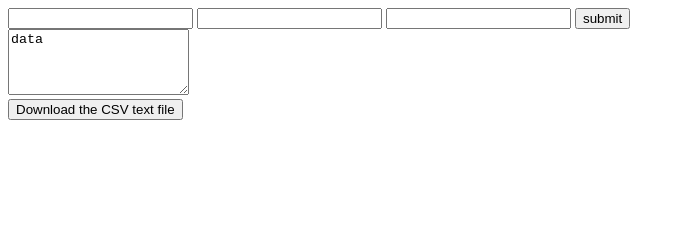
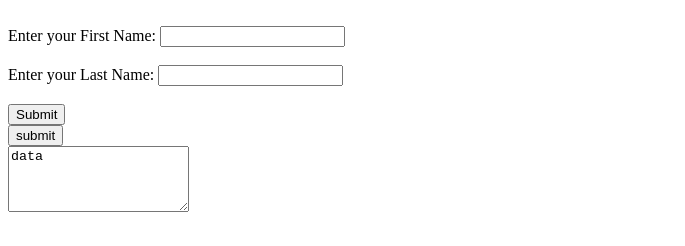
Before and after one commit to Norcrossover/CSV-Test-File-Creation-Tool, a plain HTML site: page index.html in a window 1280 px wide. Shown: the whole page, without its empty margins (0-685 px from the left). Drawn offline with Linux system fonts and the light colour scheme.

Commit message:
removed submit button

```diff
--- a/index.html
+++ b/index.html
@@ -15,16 +15,23 @@
         <!-- <input name="Columns" type="text" maxlength="512" id="columns">Number Of Columns</input>
         <input name="Delimiter" type="text" maxlength="512" id="lines">Number Of Lines</input>
         <input name="Lines of Text" type="text" maxlength="512" id="delimiter">Delimiter</input> -->
-        <input name="Columns" type="text" maxlength="512" id="columns"></input>
+
+        <!-- <input name="Columns" type="text" maxlength="512" id="columns"></input>
         <input name="Delimiter" type="text" maxlength="512" id="lines"></input>
-        <input name="Lines of Text" type="text" maxlength="512" id="delimiter"></input>
-        <input type="submit" value="submit" onclick="formdata()"/><br>
-    </form>
+        <input name="Lines of Text" type="text" maxlength="512" id="delimiter"></input>    -->
+
+        <form><br>
+            Enter your First Name: <input type="text" id="firstname"/><br><br>
+            Enter your Last Name: <input type="text" id="lastname"/><br><br>
+            <input type="submit" value="Submit" onclick="formdata()"/><br>
+            </form>
+            <input type="submit" value="submit" onclick="formdata()"/><br>
+        </form>
 
     </div>
     <div>
         <textarea id="text-val" rows="4">data</textarea><br/>
-        <input type="button" id="dwn-btn" value="Download the CSV text file"/>
+        <!-- <input type="button" id="dwn-btn" value="Download the CSV text file"/> -->
     </div>
 </body>
 </html>
```
